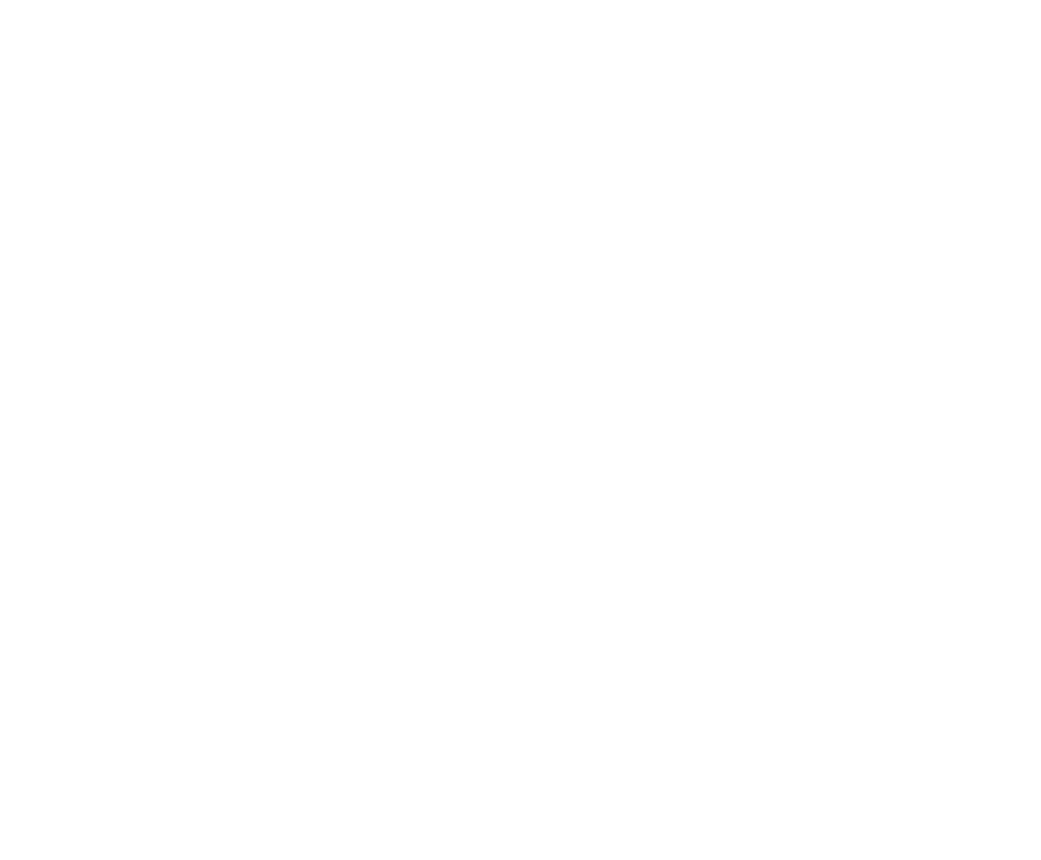
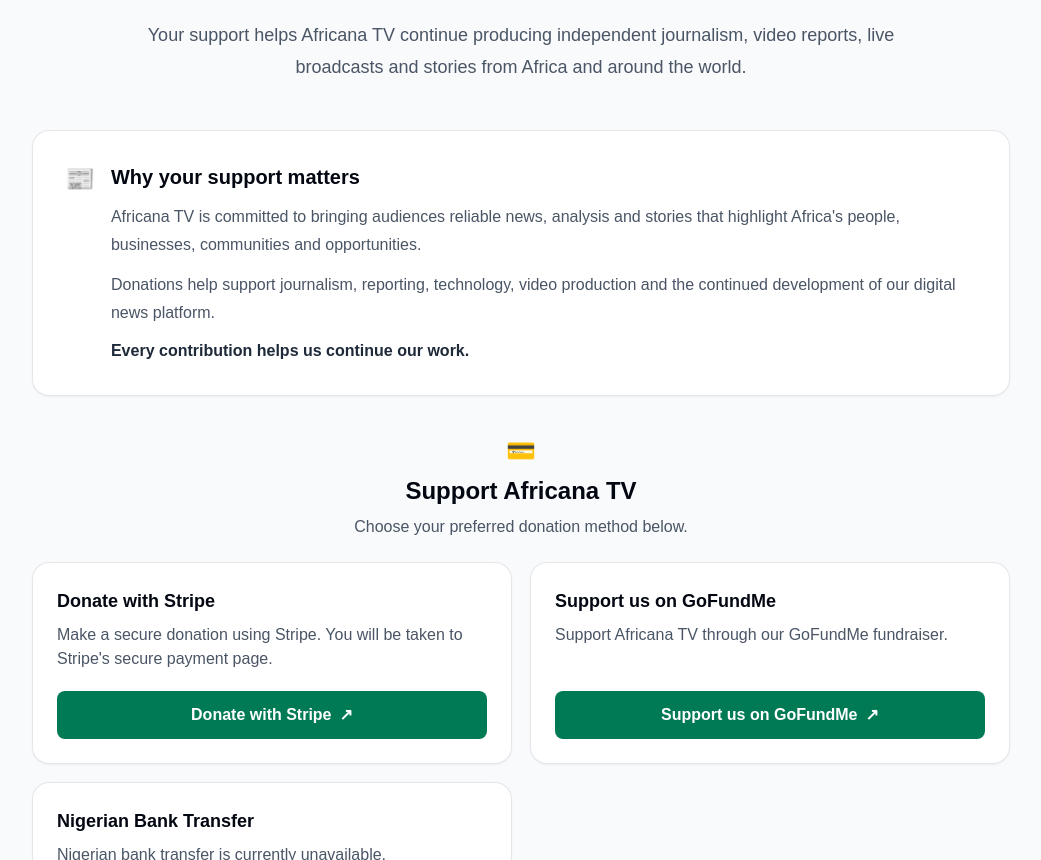
Before and after one commit to tbagbotas/Africana, a Next.js app: page /donate in a window 1280 px wide. Before the commit this address had no page. Shown: the part 440-1300 px from the top of the page, without its empty margins (119-1160 px from the left). Before the commit the page ends 800 px from the top, so only its background shows below. Built offline with nearby package versions, Linux system fonts and the light colour scheme.

Commit message:
Restore Africana donation page
This page provides users with options to donate to Africana TV through Stripe and GoFundMe, along with information on the impact of their donations.

```diff
--- /dev/null
+++ b/src/app/donate/page.tsx
@@ -0,0 +1,70 @@
+import Header from "../components/Header";
+import Footer from "../components/Footer";
+
+const donationMethods = [
+  {
+    title: "Donate with Stripe",
+    description: "Make a secure donation using Stripe. You will be taken to Stripe's secure payment page.",
+    label: "Donate with Stripe",
+    href: "https://buy.stripe.com/00weVfd7NeTMcyoejq7AI00",
+  },
+  {
+    title: "Support us on GoFundMe",
+    description: "Support Africana TV through our GoFundMe fundraiser.",
+    label: "Support us on GoFundMe",
+    href: "https://gofund.me/853f21961",
+  },
+];
+
+export default function DonatePage() {
+  return (
+    <main className="min-h-screen bg-gray-50">
+      <Header />
+      <div className="mx-auto max-w-5xl px-4 py-12 sm:px-6 lg:py-16">
+        <header className="mx-auto max-w-3xl text-center">
+          <p className="text-sm font-bold uppercase tracking-[0.2em] text-emerald-700">Support Africana TV</p>
+          <h1 className="mt-3 text-3xl font-extrabold tracking-tight text-gray-950 sm:text-5xl">Support Independent African Journalism</h1>
+          <p className="mt-5 text-lg leading-8 text-gray-600">Your support helps Africana TV continue producing independent journalism, video reports, live broadcasts and stories from Africa and around the world.</p>
+        </header>
+        <section className="mt-12 rounded-2xl bg-white p-6 shadow-sm ring-1 ring-gray-200 sm:p-8">
+          <div className="flex gap-4">
+            <span className="text-2xl" aria-hidden="true">📰</span>
+            <div>
+              <h2 className="text-xl font-bold text-gray-950">Why your support matters</h2>
+              <p className="mt-3 leading-7 text-gray-600">Africana TV is committed to bringing audiences reliable news, analysis and stories that highlight Africa's people, businesses, communities and opportunities.</p>
+              <p className="mt-3 leading-7 text-gray-600">Donations help support journalism, reporting, technology, video production and the continued development of our digital news platform.</p>
+              <p className="mt-3 font-semibold text-gray-800">Every contribution helps us continue our work.</p>
+            </div>
+          </div>
+        </section>
+        <section className="mt-10">
+          <div className="mb-6 text-center">
+            <p className="text-2xl" aria-hidden="true">💳</p>
+            <h2 className="mt-2 text-2xl font-bold text-gray-950">Support Africana TV</h2>
+            <p className="mt-2 text-gray-600">Choose your preferred donation method below.</p>
+          </div>
+          <div className="grid gap-5 md:grid-cols-2">
+            {donationMethods.map((method) => (
+              <article key={method.title} className="flex flex-col rounded-2xl bg-white p-6 shadow-sm ring-1 ring-gray-200">
+                <h3 className="text-lg font-bold text-gray-950">{method.title}</h3>
+                <p className="mt-2 flex-1 leading-6 text-gray-600">{method.description}</p>
+                <a href={method.href} target="_blank" rel="noopener noreferrer" className="mt-5 inline-flex justify-center rounded-lg bg-emerald-700 px-5 py-3 font-bold text-white hover:bg-emerald-800">{method.label} <span className="ml-2" aria-hidden="true">↗</span></a>
+              </article>
+            ))}
+            <article className="rounded-2xl bg-white p-6 shadow-sm ring-1 ring-gray-200">
+              <h3 className="text-lg font-bold text-gray-950">Nigerian Bank Transfer</h3>
+              <p className="mt-2 leading-6 text-gray-600">Nigerian bank transfer is currently unavailable.</p>
+              <p className="mt-2 leading-6 text-gray-600">Please use one of the international donation options above.</p>
+            </article>
+          </div>
+        </section>
+        <section className="mt-12 rounded-2xl bg-emerald-950 px-6 py-8 text-center text-white sm:px-10">
+          <p className="text-3xl" aria-hidden="true">🌍</p>
+          <h2 className="mt-3 text-xl font-bold">Thank you for supporting African journalism.</h2>
+          <p className="mx-auto mt-3 max-w-2xl leading-7 text-emerald-100">Your contribution helps us continue telling important stories and giving African voices a wider audience.</p>
+        </section>
+      </div>
+      <Footer />
+    </main>
+  );
+}
```
